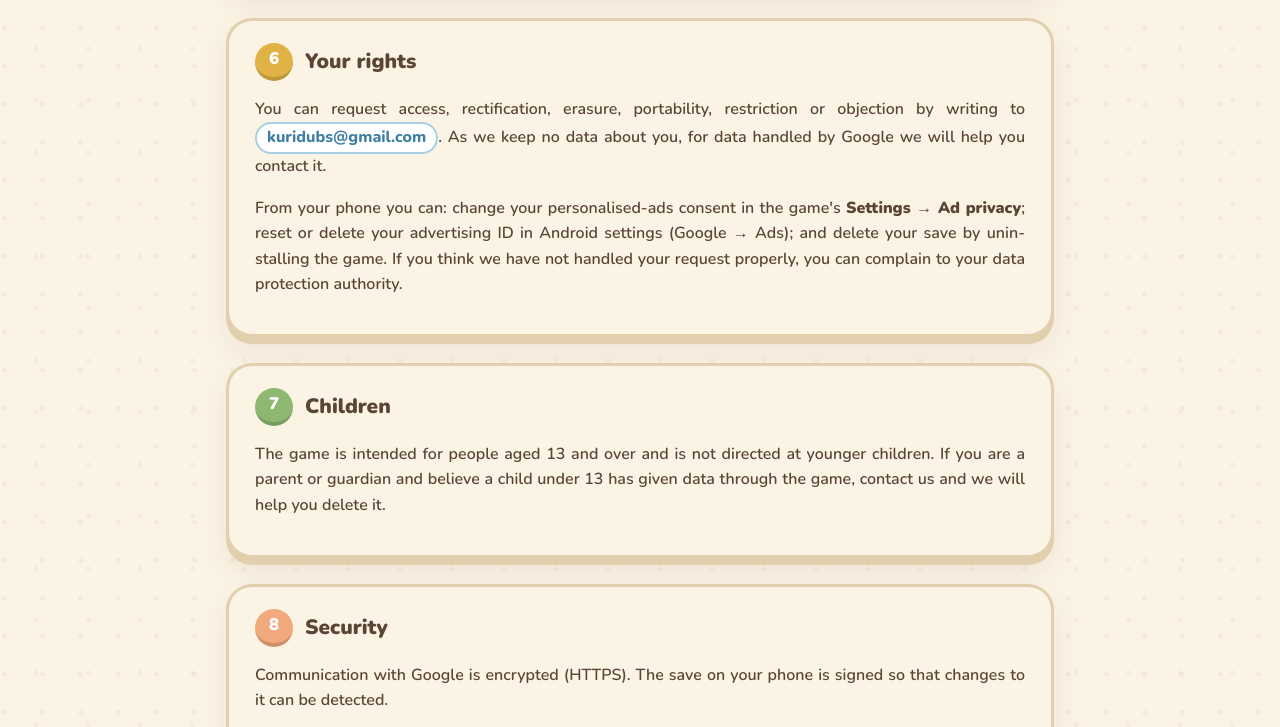
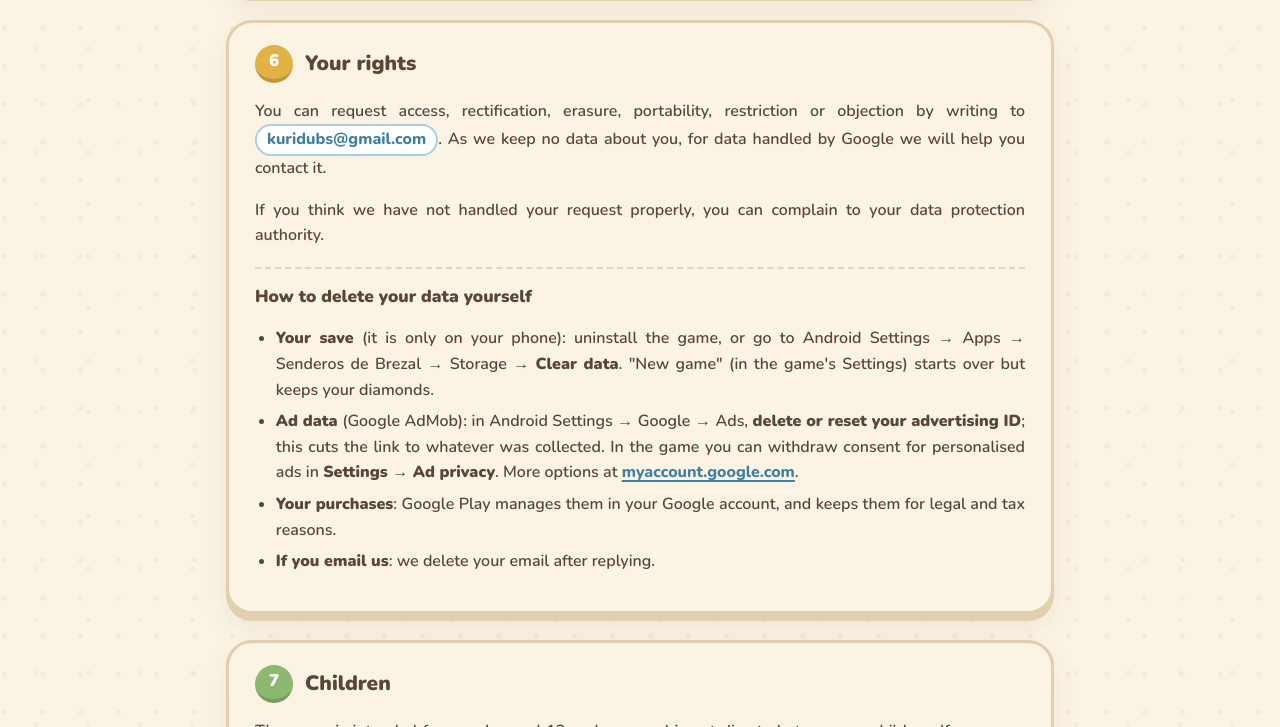
Before and after one commit to kuritsutianu/senderos-de-brezal, a plain HTML site: page index.html in a window 1280 px wide. Shown: the part 2073-2800 px from the top of the page. Drawn offline with Linux system fonts and the light colour scheme.

Commit message:
Política: cómo borrar tus datos tú mismo

```diff
--- a/estatico/brezal.css
+++ b/estatico/brezal.css
@@ -133,6 +133,12 @@ main { max-width: 860px; margin: -60px auto 0; padding: 0 16px 40px; position: r
   display: flex; align-items: center; gap: 12px;
   margin: 0 0 10px; font-size: 1.3rem; font-weight: 900;
 }
+.card h3 {
+  margin: 18px 0 6px; font-size: 1.08rem; font-weight: 900;
+  padding-top: 14px; border-top: 2px dashed rgba(91, 70, 54, .18);
+}
+.card li + li { margin-top: 6px; }
+.card a { overflow-wrap: anywhere; }  /* direcciones largas: que no se salgan en móvil */
 .badge {
   flex: none; display: grid; place-items: center;
   width: 38px; height: 38px; border-radius: 50%;
--- a/index.html
+++ b/index.html
@@ -91,8 +91,14 @@
     <h2><span class="badge">6</span>Tus derechos</h2>
     <p>Puedes pedir acceso, rectificación, supresión, portabilidad, limitación u oposición escribiendo a <a class="mail" href="mailto:kuridubs@gmail.com">kuridubs@gmail.com</a>.
     Como no guardamos datos tuyos, para lo que trata Google te ayudaremos a dirigirte a él.</p>
-    <p>Desde tu móvil puedes: cambiar el permiso de anuncios personalizados en <strong>Ajustes → Privacidad de los anuncios</strong> del juego; restablecer o eliminar tu identificador de publicidad en los ajustes de Android (Google → Anuncios); y borrar tu partida desinstalando el juego.
-    Si crees que no hemos atendido bien tu petición, puedes reclamar ante la autoridad de protección de datos (en España, la <a href="https://www.aepd.es">AEPD</a>).</p>
+    <p>Si crees que no hemos atendido bien tu petición, puedes reclamar ante la autoridad de protección de datos (en España, la <a href="https://www.aepd.es">AEPD</a>).</p>
+    <h3>Cómo borrar tus datos tú mismo</h3>
+    <ul>
+      <li><strong>Tu partida</strong> (solo está en tu móvil): desinstala el juego, o ve a Ajustes de Android → Aplicaciones → Senderos de Brezal → Almacenamiento → <strong>Borrar datos</strong>. «Nueva partida» (en Ajustes del juego) empieza de cero pero conserva los diamantes.</li>
+      <li><strong>Los datos de los anuncios</strong> (Google AdMob): en los ajustes de Android → Google → Anuncios, <strong>elimina o restablece tu ID de publicidad</strong>; así se corta la relación con lo que se haya recogido. En el juego puedes retirar el permiso de anuncios personalizados en <strong>Ajustes → Privacidad de los anuncios</strong>. Más opciones en <a href="https://myaccount.google.com/data-and-privacy">myaccount.google.com</a>.</li>
+      <li><strong>Tus compras</strong>: las gestiona Google Play en tu cuenta de Google, que las conserva por obligaciones legales y fiscales.</li>
+      <li><strong>Si nos escribes</strong>: borramos tu correo después de responderte.</li>
+    </ul>
   </section>
 
   <section class="card reveal" id="es-7">
@@ -171,8 +177,14 @@
     <h2><span class="badge">6</span>Your rights</h2>
     <p>You can request access, rectification, erasure, portability, restriction or objection by writing to <a class="mail" href="mailto:kuridubs@gmail.com">kuridubs@gmail.com</a>.
     As we keep no data about you, for data handled by Google we will help you contact it.</p>
-    <p>From your phone you can: change your personalised-ads consent in the game's <strong>Settings → Ad privacy</strong>; reset or delete your advertising ID in Android settings (Google → Ads); and delete your save by uninstalling the game.
-    If you think we have not handled your request properly, you can complain to your data protection authority.</p>
+    <p>If you think we have not handled your request properly, you can complain to your data protection authority.</p>
+    <h3>How to delete your data yourself</h3>
+    <ul>
+      <li><strong>Your save</strong> (it is only on your phone): uninstall the game, or go to Android Settings → Apps → Senderos de Brezal → Storage → <strong>Clear data</strong>. "New game" (in the game's Settings) starts over but keeps your diamonds.</li>
+      <li><strong>Ad data</strong> (Google AdMob): in Android Settings → Google → Ads, <strong>delete or reset your advertising ID</strong>; this cuts the link to whatever was collected. In the game you can withdraw consent for personalised ads in <strong>Settings → Ad privacy</strong>. More options at <a href="https://myaccount.google.com/data-and-privacy">myaccount.google.com</a>.</li>
+      <li><strong>Your purchases</strong>: Google Play manages them in your Google account, and keeps them for legal and tax reasons.</li>
+      <li><strong>If you email us</strong>: we delete your email after replying.</li>
+    </ul>
   </section>
 
   <section class="card reveal" id="en-7">
```
Also changed, not shown: privacidad/index.html (+16 -4 lines), privacy/index.html (+16 -4 lines).
